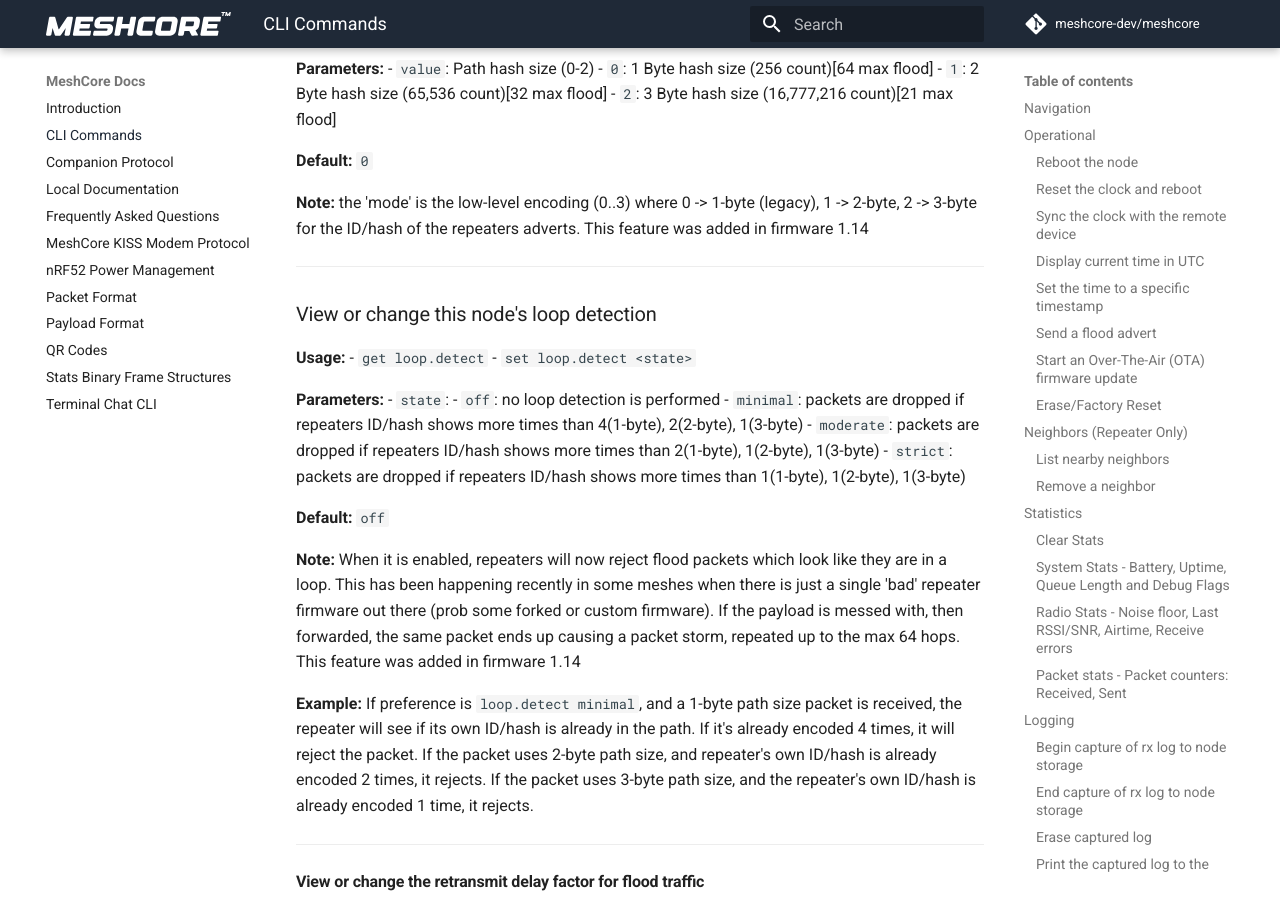
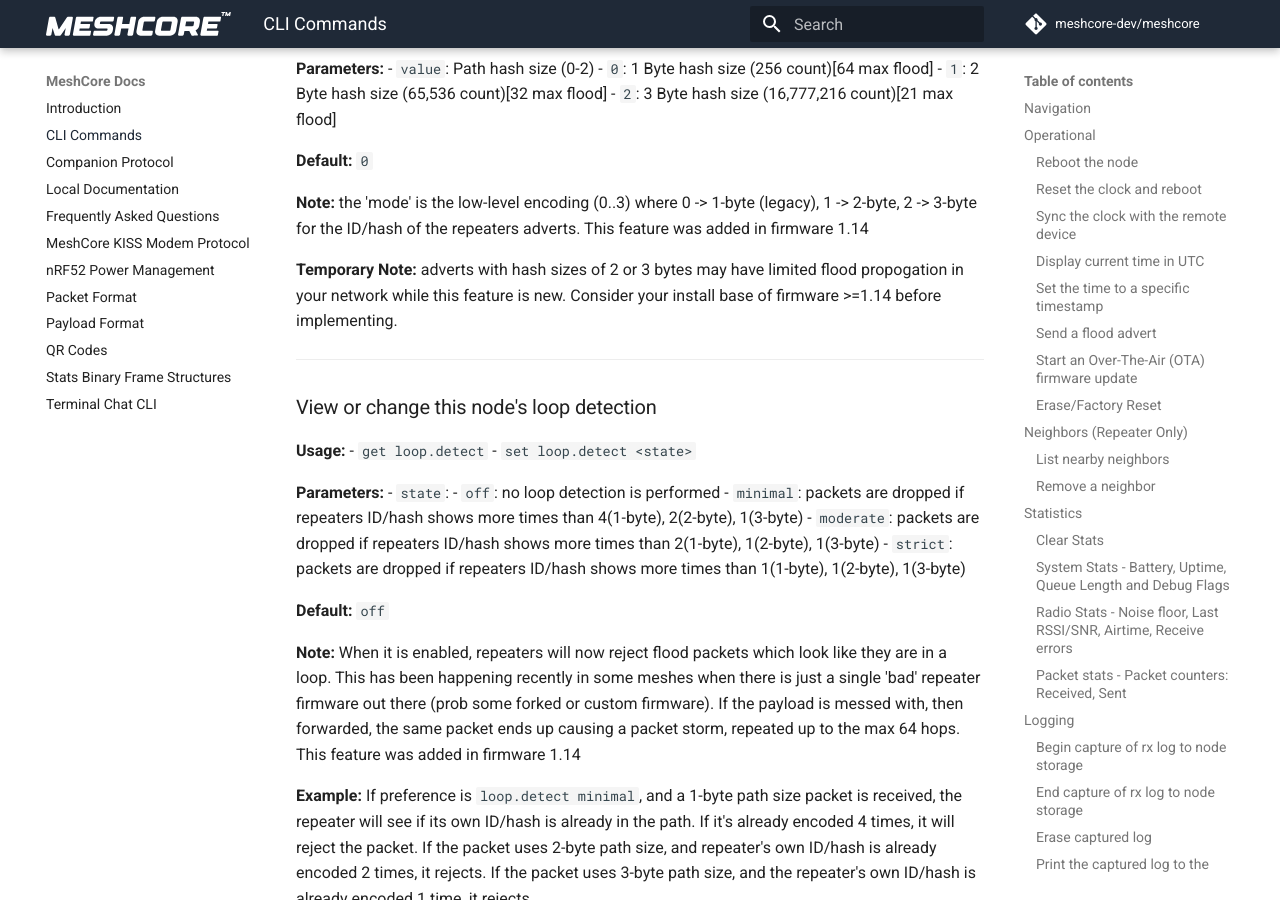
Before and after one commit to JacekVV/MeshCore-Hydra, an MkDocs documentation site: the page built from docs/cli_commands.md, in a window 1280 px wide and 900 px high, scrolled down 8113 px. Built offline with MkDocs 1.6.1 and Material for MkDocs 9.7.7, drawn with Linux system fonts in a browser that asks for light colours; comment, search, counter and statistics services are not loaded.

Commit message:
Update cli_commands.md

```diff
--- a/docs/cli_commands.md
+++ b/docs/cli_commands.md
@@ -397,6 +397,8 @@ This document provides an overview of CLI commands that can be sent to MeshCore
 **Default:** `0`
 
 **Note:** the 'mode' is the low-level encoding (0..3) where 0 -> 1-byte (legacy), 1 -> 2-byte, 2 -> 3-byte for the ID/hash of the repeaters adverts. This feature was added in firmware 1.14
+
+**Temporary Note:** adverts with hash sizes of 2 or 3 bytes may have limited flood propogation in your network while this feature is new. Consider your install base of firmware >=1.14 before implementing.
 
 ---
 
```
